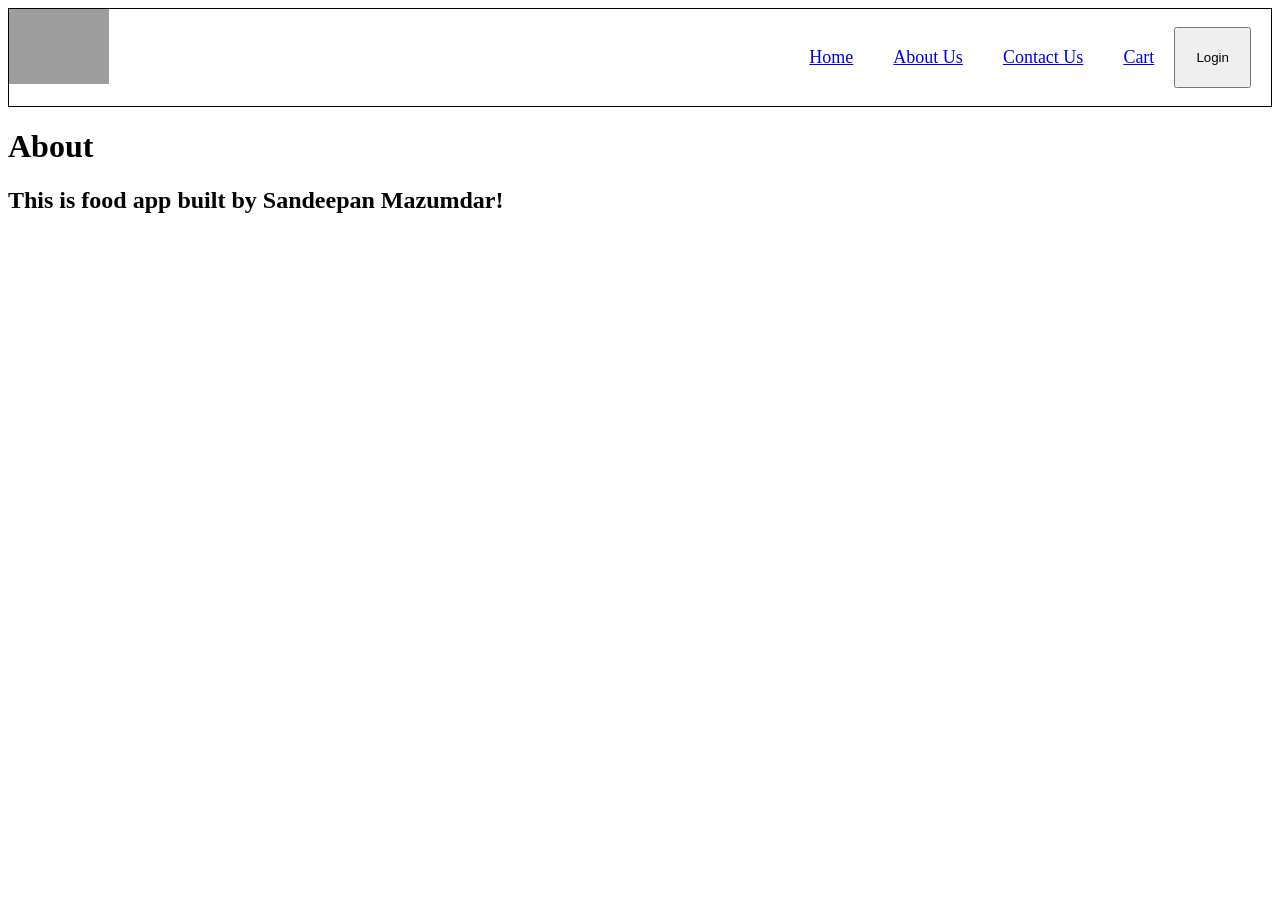
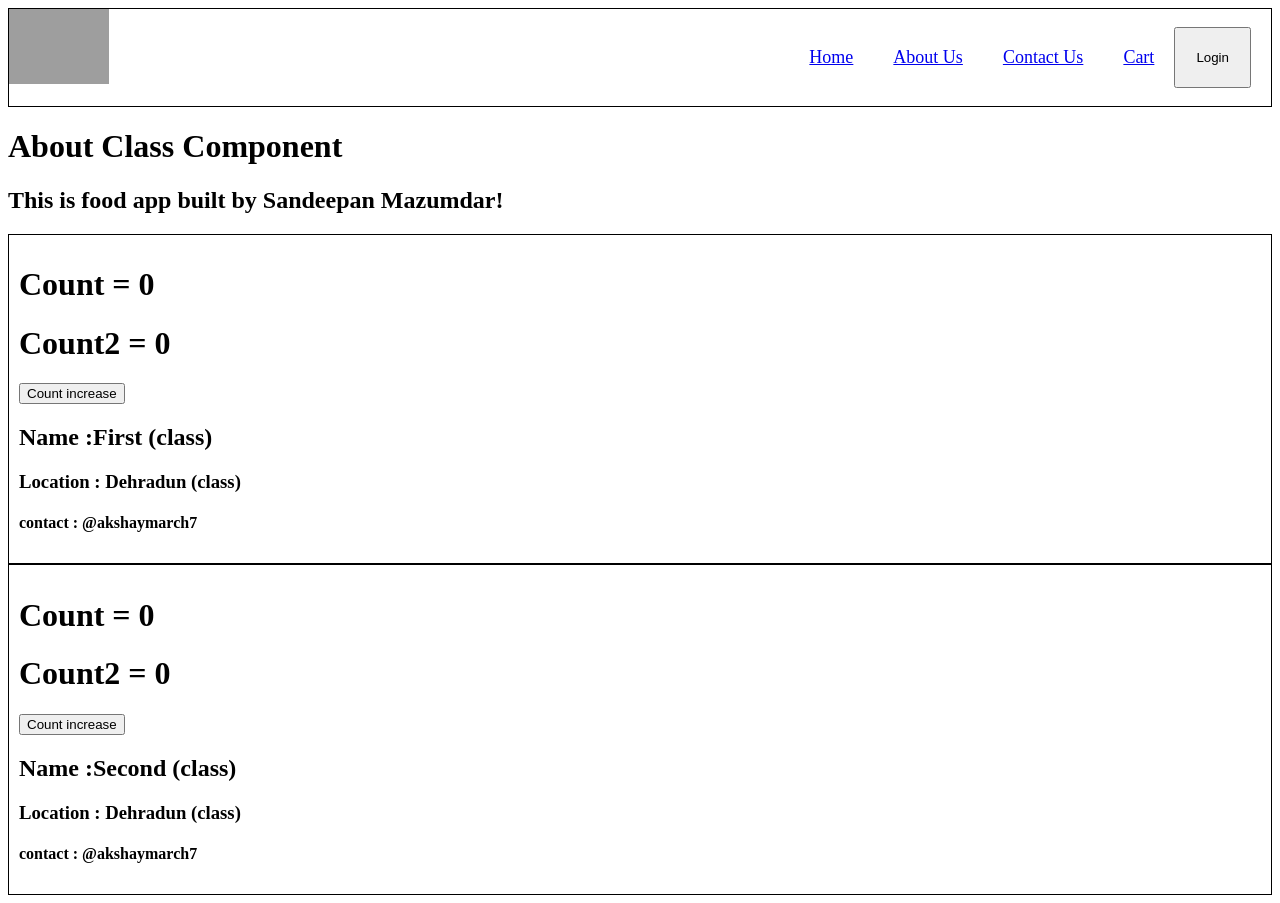
Before and after one commit to sanmazum/Namaste-FoodStarApp, a React (Vite) app: page /about in a window 1280 px wide. Before the commit the page ends 800 px from the top, so only its background shows below. Built offline with nearby package versions, Linux system fonts and the light colour scheme; grey boxes are pictures that could not be loaded.

Commit message:
Understand the Lifecycle methods of class components- Epi 8 Lets get classy

```diff
--- a/index.css
+++ b/index.css
@@ -74,3 +74,8 @@
 .filter{
   display: flex;
 }
+
+.user-card{
+  padding: 10px;
+  border: 1px solid black;
+}
--- a/src/components/About.js
+++ b/src/components/About.js
@@ -1,10 +1,66 @@
-const About = () => {
-  return (
-    <div>
-      <h1>About</h1>
-      <h2> This is food app built by Sandeepan Mazumdar! </h2>
-    </div>
-  );
-};
+import User from "./User";
+import UserClass from "./UserClass";
+import React from "react";
+
+//Making the About component with the help of class based components
+
+class About extends React.Component {
+  constructor(props) {
+    super(props);
+
+    console.log(" Parent Constructor");
+  }
+
+  componentDidMount() {
+    console.log("Parent Component Did Mount");
+  }
+  render() {
+    console.log(" Parent Render");
+    return (
+      <div>
+        <h1>About Class Component</h1>
+        <h2> This is food app built by Sandeepan Mazumdar! </h2>
+        {/* <User name={"Sandeepan (function)"} /> */}
+        <UserClass
+          name={"First (class)"}
+          location={"Dehradun (class)"}
+        />
+         <UserClass
+          name={"Second (class)"}
+          location={"Dehradun (class)"}
+        />
+      </div>
+    );
+  }
+}
+
+/* This is how the lifecycle method will trigger in case of multiple child class components
+
+-Parent Constructor
+-Parent Render
+ -First child constructor
+ -First Render
+
+ -Second Child Constructor
+ -Second Child Render
+
+ <DOM Updated- IN SINGLE BATCH - This actually improves the performance, that's why React is fast>
+
+ -First Component DidMount
+ -Second Component DidMount
+
+-Parent Component DidMount
+*/
+
+// const About = () => {
+//   return (
+//     <div>
+//       <h1>About</h1>
+//       <h2> This is food app built by Sandeepan Mazumdar! </h2>
+//       <User name={"Sandeepan (function)"} />
+//       <UserClass name={"Akshay Saini (class)"} location={"Dehradun (class)"} />
+//     </div>
+//   );
+// };
 
 export default About;
--- /dev/null
+++ b/src/components/User.js
@@ -0,0 +1,20 @@
+import { useState } from "react";
+
+const User = (props) => {
+
+    const[count, setCount] = useState(0)
+    const[count2, setCount2] = useState(0)
+
+    return (
+        <div className="user-card">
+        <h1>Count = {count}</h1>
+        <h1>Count2 = {count2}</h1>
+        <h2>Name:{props.name}</h2>
+        <h3> Location : Kolkata</h3>
+        <h4> contact : @iSandeepan</h4>
+
+        </div>
+    )
+}
+
+export default User;
--- /dev/null
+++ b/src/components/UserClass.js
@@ -0,0 +1,54 @@
+// This is creation of User component using old way of writing code, Class based components
+// In class based component we receive props from the constructor keyword with which we write the super keyword
+
+import React from "react";
+
+class UserClass extends React.Component {
+  constructor(props) {
+    super(props);
+    // creating state in class based components earlier when there were no hooks
+
+    this.state = {
+      count: 0,
+      count2 :0
+    };
+
+    console.log(this.props.name + "Child Constructor")
+
+    // console.log(props);
+  }
+  componentDidMount(){
+    console.log ( this.props.name + "child Component Did Mount")
+    //Api calls are done in class baased component here , and fill the data inside the component and will re render the component
+  }
+  render() {
+    // destructuring the props in class based components
+    const { name, location } = this.props;
+    // destructuring the state in class based components
+    const { count, count2} = this.state;
+
+    console.log(this.props.name + "Child render")
+    return (
+      <div className="user-card">
+        <h1> Count = {count}</h1>
+        <h1> Count2 = {count2}</h1>
+        <button
+          onClick={() => {
+            // NEVER UPDATE THE STATE VARIABLES DIRECTLY -> this.count= this.count +1 --> It will Create inconsistencies in the code
+            this.setState({
+              count: this.state.count + 1,
+              count2: this.state.count2 + 1,
+            });
+          }}
+        >
+          Count increase
+        </button>
+        <h2>Name :{name} </h2>
+        <h3> Location : {location}</h3>
+        <h4> contact : @akshaymarch7</h4>
+      </div>
+    );
+  }
+}
+
+export default UserClass;
```
